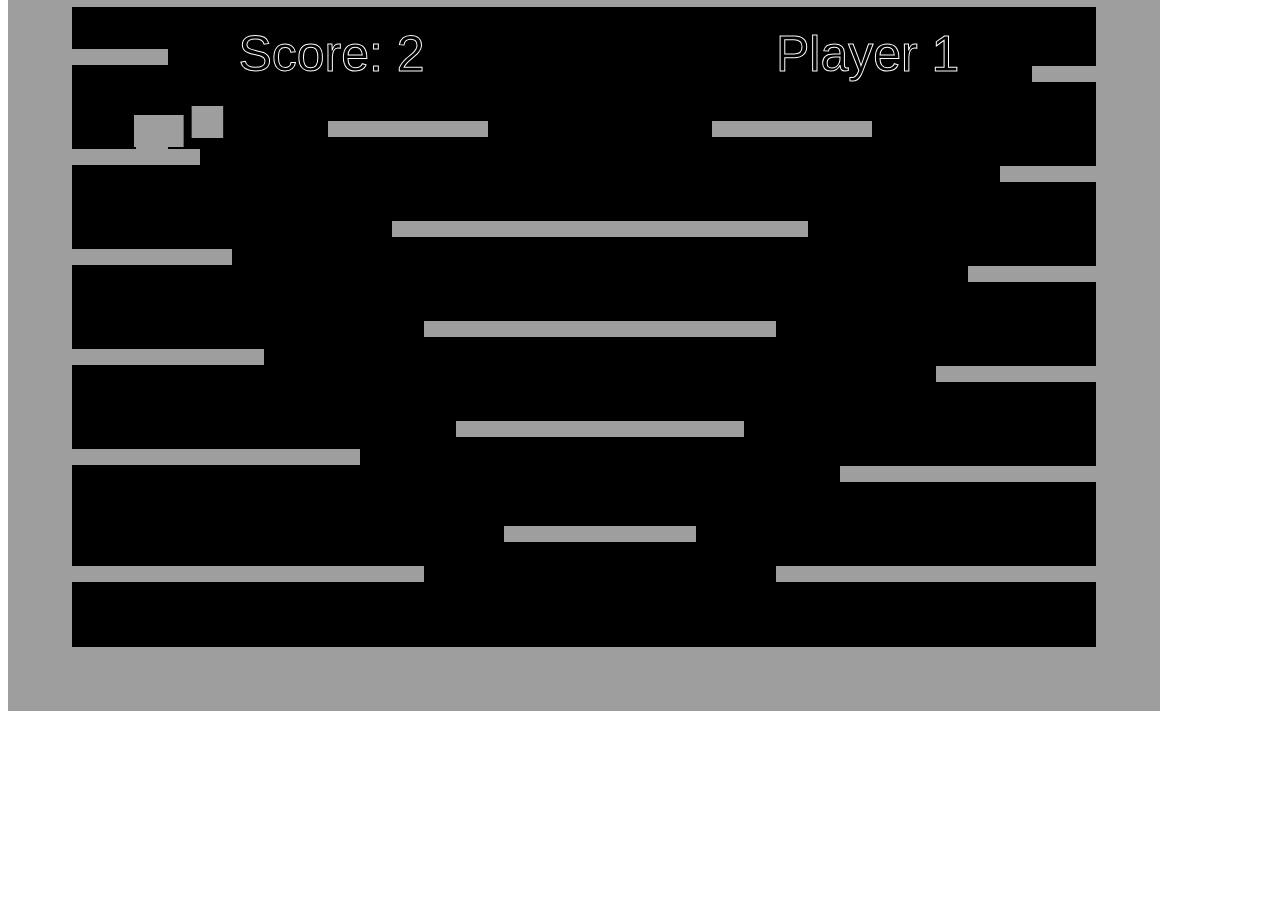
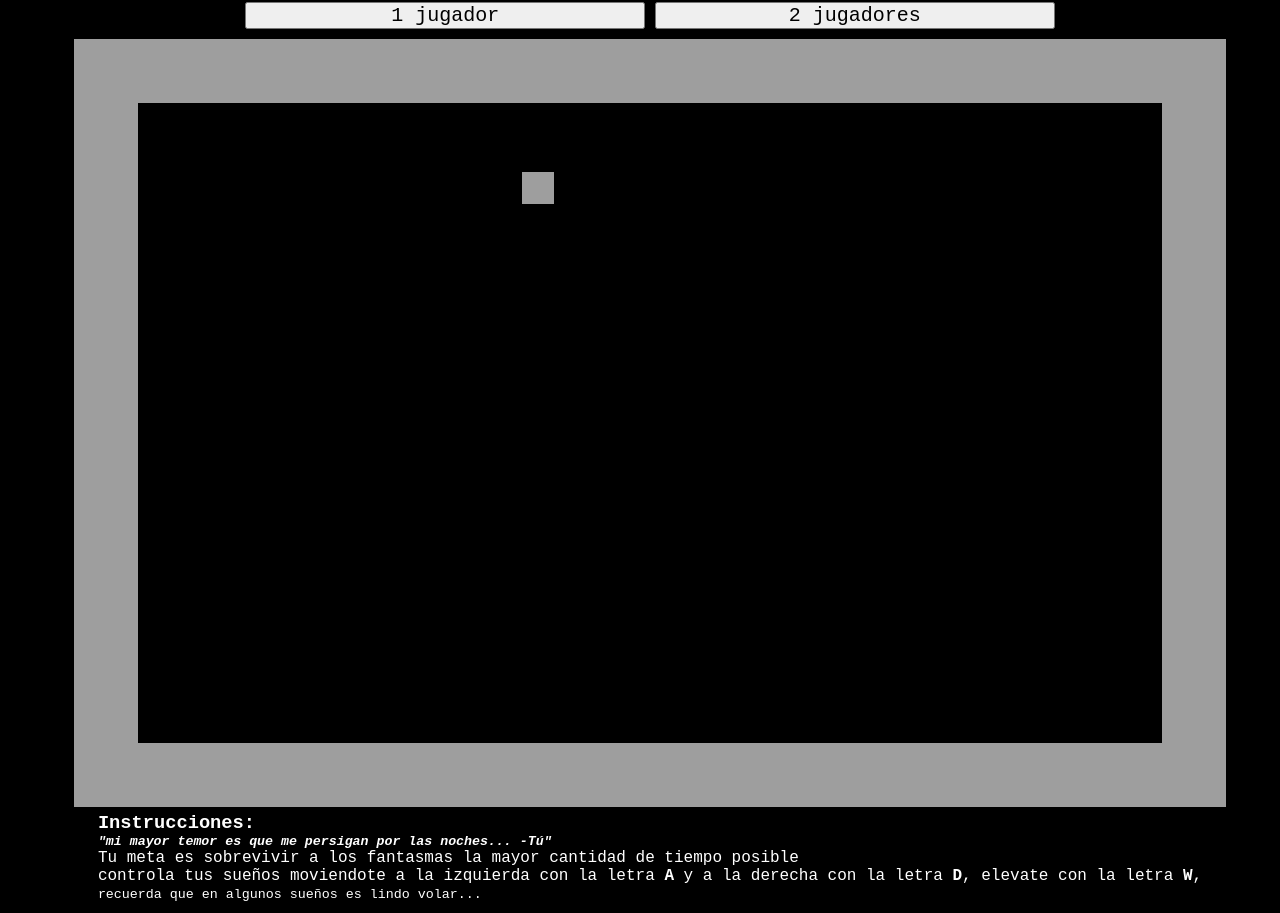
Before and after one commit to sabasm/NightmareUnderworld, a plain HTML site: page index.html in a window 1280 px wide. Shown: the part 65-978 px from the top of the page. Before the commit the page ends 800 px from the top, so only its background shows below. Drawn offline with Linux system fonts and the light colour scheme.

Commit message:
Getting there

```diff
--- a/Scripts/Main.js
+++ b/Scripts/Main.js
@@ -92,6 +92,21 @@ var enemy3 = new Enemy(256, 256, 3);
 var scores = new ScoreBoard();
 
 //main functions
+function hide() {
+  var x = document.getElementById("cover");
+  if (x.style.display === "none") {
+      x.style.display = "block";
+  } else {
+      x.style.display = "none";
+  }
+  var y = document.getElementById("c");
+  if (y.style.display === "none") {
+      y.style.display = "flex";
+      y.style.alignSelf="center";
+  }
+
+  setTimeout(start,2000)
+}
 function start() {
   if (turn === 1) {
     player1 = 0;
@@ -158,8 +173,6 @@ function gameOver() {
   }
 }
 
-start();
-
 //AUXILIAR FUNCTIONS
 function platformsGenerator() {
   for (var plat = 0; plat < platforms.length; plat++) {
--- a/Scripts/Score.js
+++ b/Scripts/Score.js
@@ -15,6 +15,8 @@ function ScoreBoard(){
         if (turn ===1)ctx.strokeText("Player 1", 2*c.width/3,128);
         if (turn ===2)ctx.strokeText("Player 2", 2*c.width/3,128);
         if (turn ===3 || turn === 0)ctx.strokeText("Let's play!", 2*c.width/3,128);
+
+        this.drawWinner()
       }
 
       this.drawWinner = function (){
--- a/Styles/styles.css
+++ b/Styles/styles.css
@@ -0,0 +1,28 @@
+*{
+    padding: 0;
+    margin: 0;
+    color:white;
+    font-family: 'Roboto Mono', monospace;
+}
+div{
+    align-self: center;
+}
+h1{
+    text-align: center;
+    padding:10px;
+}
+button{
+    align-self: center;
+    font-size: 20px;
+    color:black;
+    margin-bottom: 10px;
+    width:400px;
+}
+body{
+    width: 100%;
+    height: 100%;
+    display: flex;
+    flex-direction: column;
+    margin:10px;
+    background-color: black;
+}
--- a/index.html
+++ b/index.html
@@ -10,7 +10,29 @@
 </head>
 
 <body>
+    <h1>PESADILLA BAJO TIERRA</h1>
+
+    <div id="cover" width="1152" height="768">
+        <div id="botones">
+            <button id="unJugador" onclick="hide()">1 jugador</button>
+            <button id="dosJugadores" onclick="hide()">2 jugadores</button>
+        </div>
+    </div>
+
+
+    <div id="game">
         <canvas id="c" width="1152" height="768"></canvas>
+    </div>
+
+    <div id="instrucciones">
+        <h3>Instrucciones:</h3>
+        <h5><i>"mi mayor temor es que me persigan por las noches... -Tú"</i></h5>
+        <p>Tu meta es sobrevivir a los fantasmas la mayor cantidad de tiempo posible</p>
+        <p>
+            controla tus sueños moviendote a la izquierda con la letra <b>A</b> y a la derecha con la letra <b>D</b>,
+            elevate con la letra <b>W</b>, <br><small>recuerda que en algunos sueños es lindo volar...</small>
+        </p>
+    </div>
     <script src="./Scripts/Enemies.js"></script>
     <script src="./Scripts/Controles.js"></script>
     <script src="./Scripts/Board.js"></script>
@@ -19,7 +41,6 @@
     <script src="./Scripts/Characters.js"></script>
     <script src="./Scripts/Score.js"></script>
     <script src="./Scripts/Main.js"></script>
-
 </body>
 
 </html>
```
Lines whose indentation alone changed are shown as unchanged.
